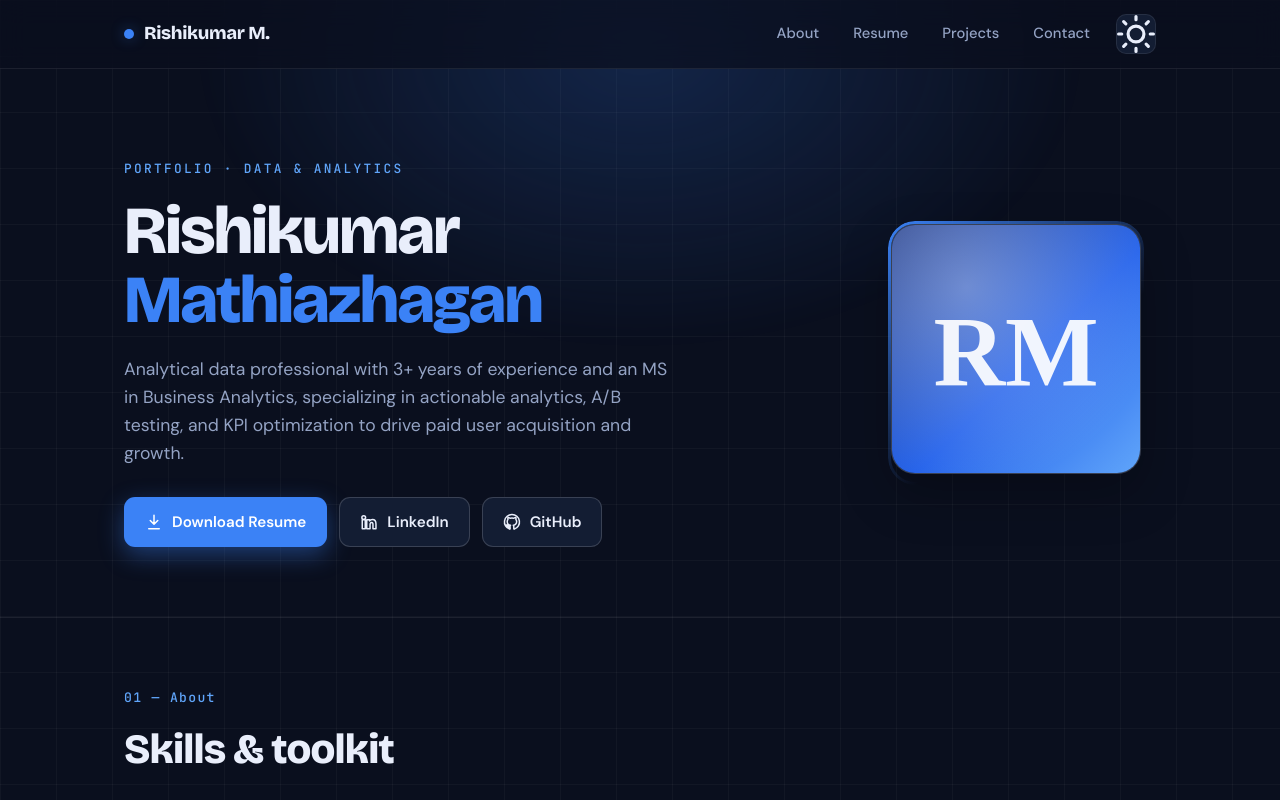
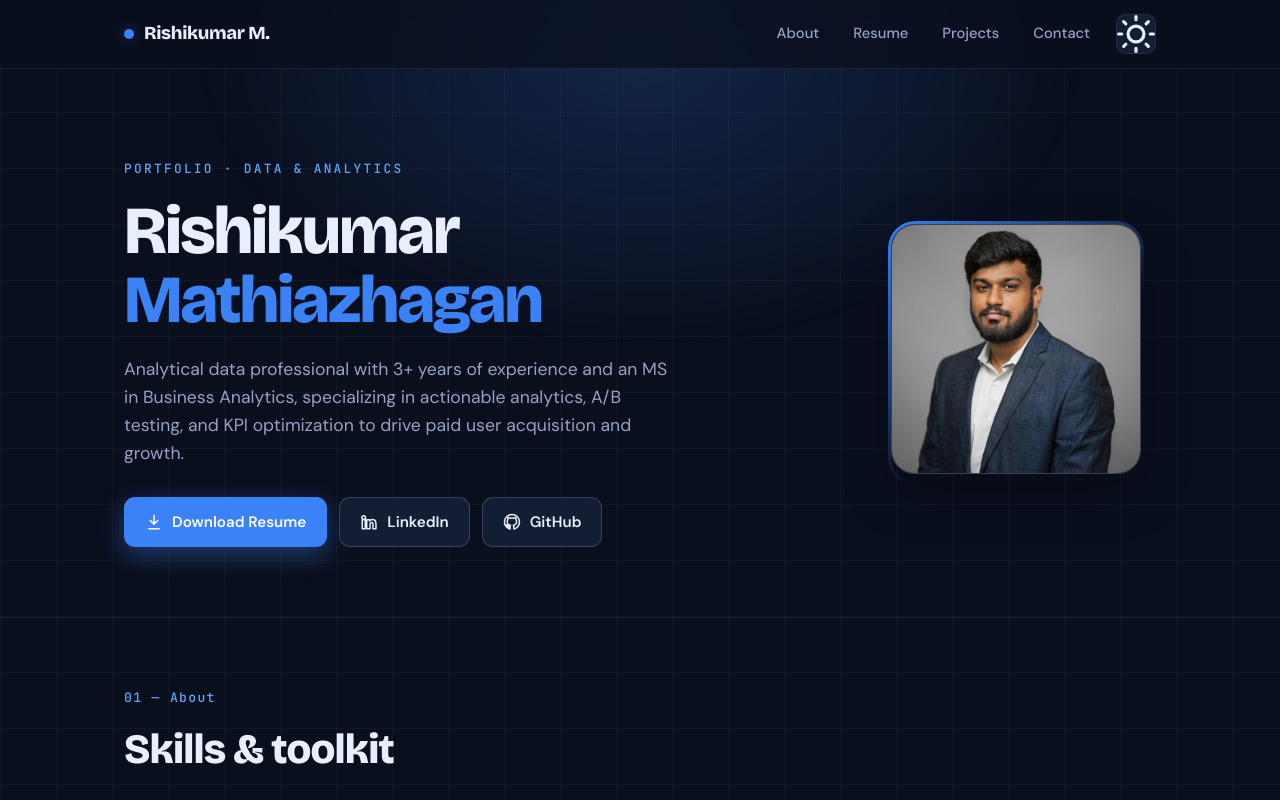
Before and after one commit to rishimathi2824/Portfolio, a Next.js app: page / in a window 1280 px wide. Shown: the top 800 px of the page. Built offline with nearby package versions, Linux system fonts and the light colour scheme.

Commit message:
add profile photo

```diff
--- a/app/page.js
+++ b/app/page.js
@@ -14,7 +14,7 @@ const profile = {
   phone: "(858) 241-1288",
   linkedin: "https://www.linkedin.com/in/rishimathi",
   github: "https://github.com/rishimathi2824?tab=repositories", //
-  picture: "/profile.svg", // ← drop your photo in /public and point here (e.g. "/me.jpg")
+  picture: "/rishi_headshot.jpg", // ← drop your photo in /public and point here (e.g. "/me.jpg")
   resumeFile: "/resume.pdf", // ← drop your resume PDF in /public to enable the download button
 };
 
```
Also changed, not shown: public/rishi_headshot.jpg (added).
